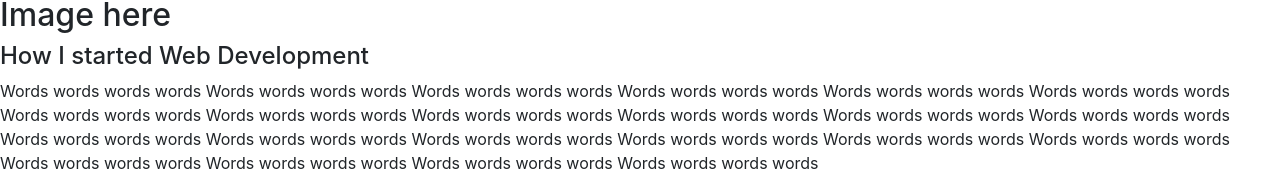
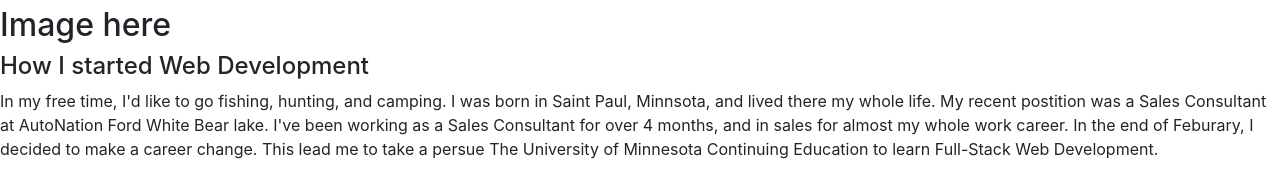
Before and after one commit to YengHV/react-portfolio, a React (Create React App) app: page / in a window 1280 px wide. Shown: the part 648-836 px from the top of the page. Built offline with nearby package versions, Linux system fonts and the light colour scheme.

Commit message:
working on background color

```diff
--- a/src/App.css
+++ b/src/App.css
@@ -1,3 +1,9 @@
+body{
+    background-color: green;
+}
+.navbar{
+    margin-bottom: 10px;
+}
 .jumbo{
     align-content: center;
     /* margin-top: 5px; */
--- a/src/components/AboutMeComp/AboutMe.js
+++ b/src/components/AboutMeComp/AboutMe.js
@@ -8,7 +8,7 @@ function AboutMeComp() {
             <h1>AboutMe</h1>
             <h2>Image here</h2>
             <h4>How I started Web Development</h4>
-            <p>Words words words words Words words words words Words words words words Words words words words Words words words words Words words words words Words words words words Words words words words Words words words words Words words words words Words words words words Words words words words Words words words words Words words words words Words words words words Words words words words Words words words words Words words words words Words words words words Words words words words Words words words words Words words words words </p>
+            <p>In my free time, I'd like to go fishing, hunting, and camping. I was born in Saint Paul, Minnsota, and lived there my whole life. My recent postition was a Sales Consultant at AutoNation Ford White Bear lake. I've been working as a Sales Consultant for over 4 months, and in sales for almost my whole work career. In the end of Feburary, I decided to make a career change. This lead me to take a persue The University of Minnesota Continuing Education to learn Full-Stack Web Development. </p>
 
         </div>
     )
```
